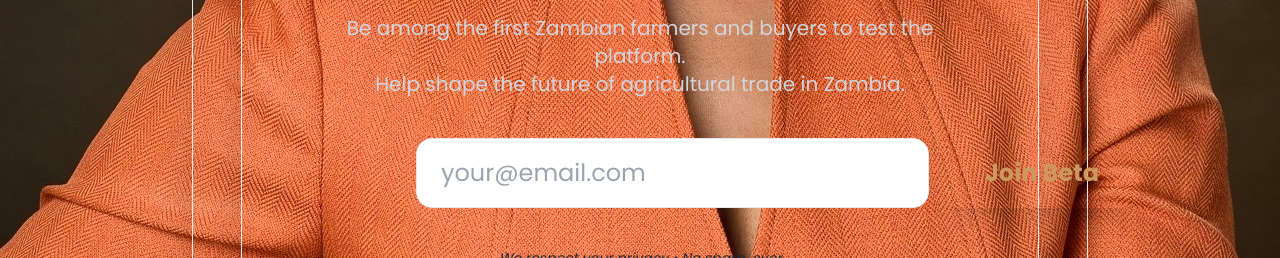
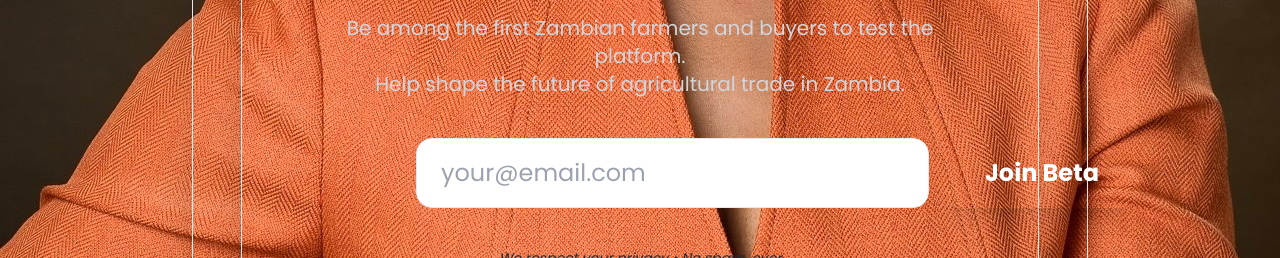
Before and after one commit to Cathy-45/cathy-portfolio-integrated, a React (Vite) app: page / in a window 1280 px wide. Shown: the part 1060-1318 px from the top of the page. Built offline with nearby package versions, Linux system fonts and the light colour scheme.

Commit message:
style services again 5

```diff
--- a/src/components/Home.jsx
+++ b/src/components/Home.jsx
@@ -133,7 +133,7 @@ const Home = () => {
 
                       <button
                         type="submit"
-                        className="bg-[#da6d20] hover:bg-[#c75a10] text-[#c75a10] font-bold py-4 px-10 rounded-2xl transition transform hover:scale-105 shadow-xl whitespace-nowrap"
+                        className="bg-[#da6d20] hover:bg-[#c75a10] text-white font-bold py-4 px-10 rounded-2xl transition transform hover:scale-105 shadow-xl whitespace-nowrap"
                       >
                         Join Beta
                       </button>
```
